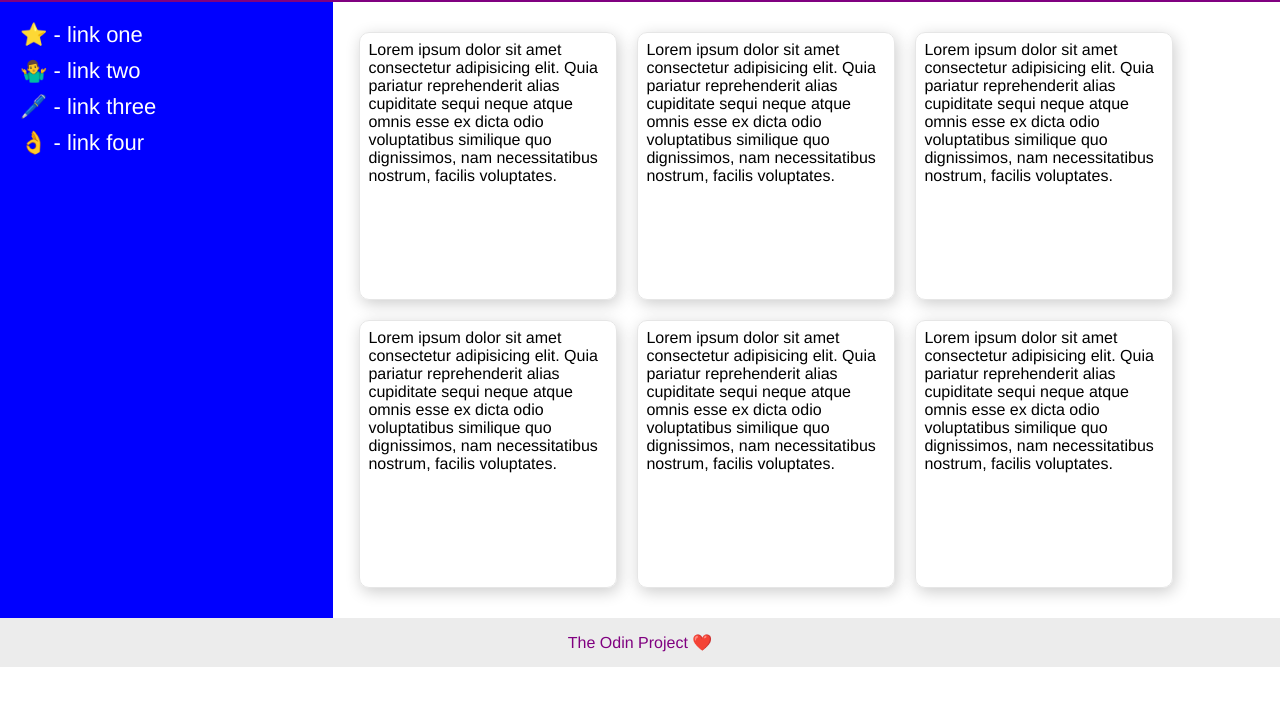
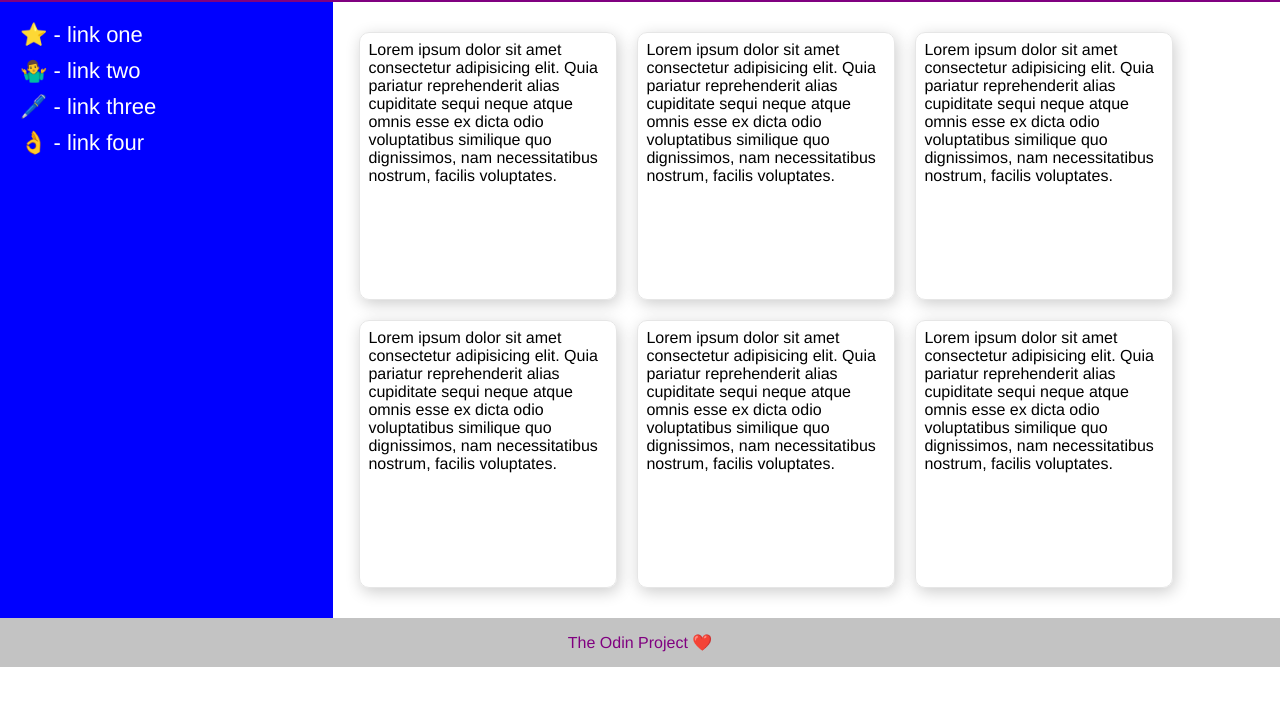
Before and after one commit to byaskew3/Flexbox-Practice, a plain HTML site: page index.html in a window 1280 px wide. Shown: the part 56-762 px from the top of the page. Drawn offline with Linux system fonts and the light colour scheme.

Commit message:
fixed page structure

```diff
--- a/styles.css
+++ b/styles.css
@@ -1,8 +1,13 @@
-body {
-    height: 100vh;
+* {
     margin: 0;
     padding: 0;
-    font-family:'Franklin Gothic Medium', 'Arial Narrow', Arial, sans-serif
+}
+
+html, body {
+    /* height: 100vh; */
+    margin: 0;
+    padding: 0;
+    font-family:'Franklin Gothic Medium', 'Arial Narrow', Arial, sans-serif;
 }
 
 .navigation {
@@ -67,6 +72,6 @@ a {
 .footer {
     justify-content: center;
     align-items: center;
-    background: rgb(236, 236, 236);
+    background: rgb(195, 195, 195);
     color: purple;
 }
```
